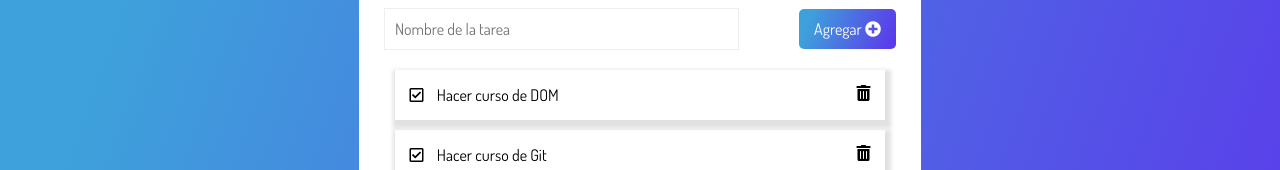
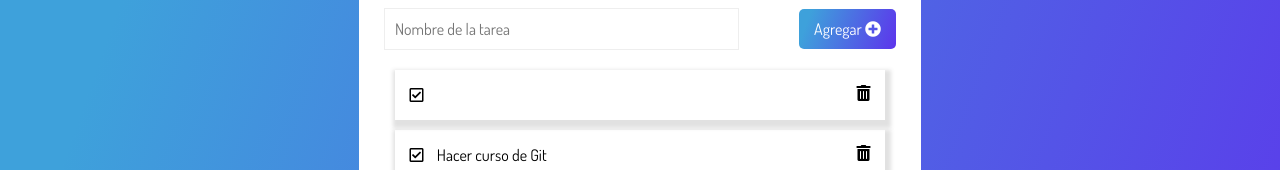
Before and after one commit to mysterio-wil/JS-en-la-Web-Manipulacion-del-DOM-con-JavaScript, a plain HTML site: page index.html in a window 1280 px wide. Both pictures are taken after a click on the element "Agregar". Shown: the part 154-324 px from the top of the page. Drawn offline with Linux system fonts and the light colour scheme.

Commit message:
Agregando una tarea

```diff
--- a/index.html
+++ b/index.html
@@ -37,12 +37,12 @@
           </form>
         </div>
         <ul class="cardsList">
-          <li class="card">
-            <div>
+          <li class="card" data-task>
+            <!-- <div>
               <i class="far fa-check-square icon"></i>
               <span class="task">Hacer curso de DOM</span>
             </div>
-            <i class="fas fa-trash-alt trashIcon icon"></i>
+            <i class="fas fa-trash-alt trashIcon icon"></i> -->
           </li>
           <li class="card">
             <div>
--- a/script.js
+++ b/script.js
@@ -7,8 +7,20 @@ const createTask = (evento) => {
     /* console.log("crear tarea") */
     evento.preventDefault(); /* prevenir que la página se recargue */
     const input = document.querySelector("[data-form-input]");
-    console.log(input.value);
-
+    const value = input.value;
+    const task = document.querySelector("[data-task]");
+    input.value = "";
+    //backticks
+    const content = `<div>
+                        <i class="far fa-check-square icon"></i>
+                        <span class="task">${value}</span>
+                    </div>
+                    <i class="fas fa-trash-alt trashIcon icon"></i>`
+    // value: almacena la informacion que ingresa el usuario
+    /* console.log(value); */
+    /* console.log(task); */
+    task.innerHTML = content;
+    console.log(content);
 };
 console.log(btn);
 
```
Also changed, not shown: 1 other file.
